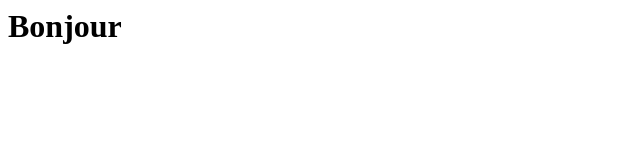
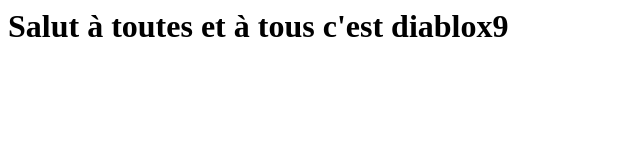
Before and after one commit to Nekketsu9/dc2-Nekketsu, a plain HTML site: page index.html in a window 1280 px wide. Shown: the whole page, without its empty margins (0-640 px from the left). Drawn offline with Linux system fonts and the light colour scheme.

```diff
--- a/index.html
+++ b/index.html
@@ -4,7 +4,9 @@
     </head>
     <body>
 
-        <h1>Bonjour</h1>
+        <h1>Salut à toutes et à tous c'est diablox9</h1>
+
+
 
     </body>
 </html>
```
